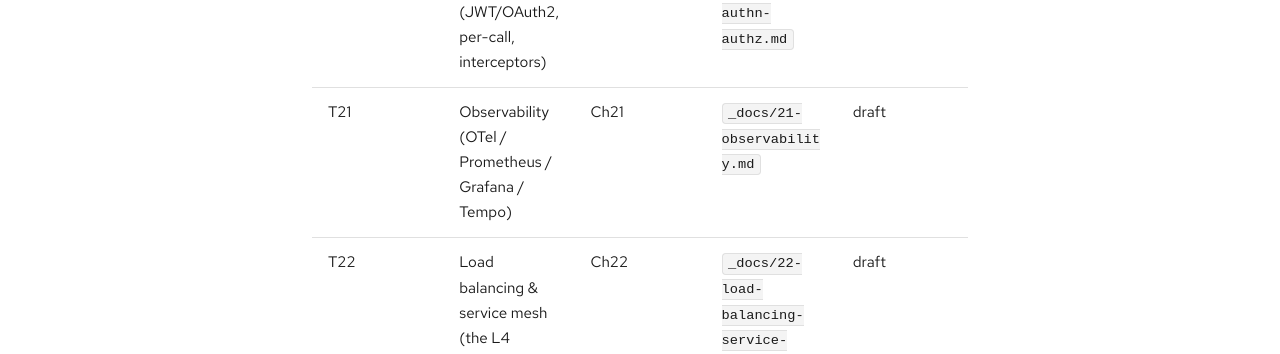
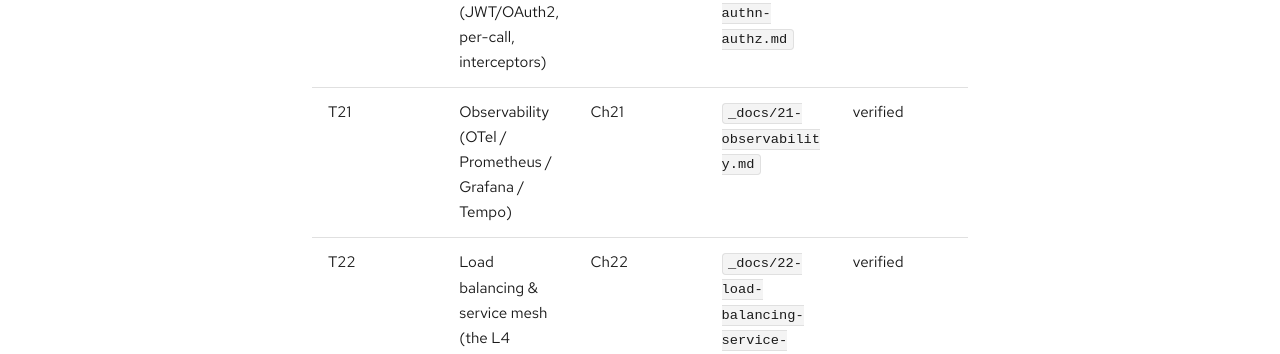
Before and after one commit to patterncatalyst/api-patterns-and-practices-grpc, a Jekyll site: the page built from _plans/coverage-matrix.md, in a window 1280 px wide and 1400 px high, scrolled down 2933 px. Shown: the part 158-512 px from the top of the window. Built offline with Jekyll 4.4.1, drawn with Linux system fonts in a browser that asks for light colours; some web fonts are replaced; some of the changed text lies outside the part shown.

Commit message:
docs(r09): validator nits + Ch21/Ch22 coverage -> verified
- compose.yaml: reword healthcheck comment (drop load-bearing/genuinely).
- teardown.sh: use the pinned istioctl (match bootstrap), PATH fallback.
- Coverage Ch21/Ch22 + R2 minikube tier draft -> verified (Ch21 CI-green;
  Ch22 minikube-run recorded, kustomize/validate CI-green; footer honest).

```diff
--- a/_plans/coverage-matrix.md
+++ b/_plans/coverage-matrix.md
@@ -38,8 +38,8 @@ while still guaranteeing no mapped-and-claimed chapter silently disappears.
 | T18 | Performance tuning + ghz | Ch18 | `_docs/18-performance-tuning.md` | verified |
 | T19 | TLS / mTLS | Ch19 | `_docs/19-tls-mtls.md` | verified |
 | T20 | AuthN / AuthZ (JWT/OAuth2, per-call, interceptors) | Ch20 | `_docs/20-authn-authz.md` | verified |
-| T21 | Observability (OTel / Prometheus / Grafana / Tempo) | Ch21 | `_docs/21-observability.md` | draft |
-| T22 | Load balancing & service mesh (the L4 problem) | Ch22 | `_docs/22-load-balancing-service-mesh.md` | draft |
+| T21 | Observability (OTel / Prometheus / Grafana / Tempo) | Ch21 | `_docs/21-observability.md` | verified |
+| T22 | Load balancing & service mesh (the L4 problem) | Ch22 | `_docs/22-load-balancing-service-mesh.md` | verified |
 | T23 | gRPC-Web & JSON/HTTP transcoding | Ch23 | `_docs/23-grpc-web-transcoding.md` | planned |
 | T24 | Cross-protocol choices + HTTP/3 | Ch24 | `_docs/24-cross-protocol-http3.md` | planned |
 | T25 | Testing & CLI (grpcurl/grpcui/QuarkusTest/pytest/ghz) | Ch25 | `_docs/25-testing-and-cli.md` | planned |
@@ -51,7 +51,7 @@ while still guaranteeing no mapped-and-claimed chapter silently disappears.
 | # | Topic | Chapter | File | Status |
 |---|---|---|---|---|
 | R1 | Docker/Podman Compose tier | Ch0 / Ch5 | `_docs/00-prerequisites-and-the-lab.md` | verified |
-| R2 | minikube tier (+ the LB problem) | Ch22 / Ch27 | `_docs/22-load-balancing-service-mesh.md` | draft |
+| R2 | minikube tier (+ the LB problem) | Ch22 / Ch27 | `_docs/22-load-balancing-service-mesh.md` | verified |
 | R3 | CRC / OpenShift Local tier | Appendix A | `_docs/99-appendix-a-openshift-crc.md` | planned |
 
 ## Full chapter inventory (28 + appendix)
@@ -79,8 +79,8 @@ while still guaranteeing no mapped-and-claimed chapter silently disappears.
 | 18 | `_docs/18-performance-tuning.md` | Part 7 | verified |
 | 19 | `_docs/19-tls-mtls.md` | Part 8 | verified |
 | 20 | `_docs/20-authn-authz.md` | Part 8 | verified |
-| 21 | `_docs/21-observability.md` | Part 9 | draft |
-| 22 | `_docs/22-load-balancing-service-mesh.md` | Part 9 | draft |
+| 21 | `_docs/21-observability.md` | Part 9 | verified |
+| 22 | `_docs/22-load-balancing-service-mesh.md` | Part 9 | verified |
 | 23 | `_docs/23-grpc-web-transcoding.md` | Part 10 | planned |
 | 24 | `_docs/24-cross-protocol-http3.md` | Part 10 | planned |
 | 25 | `_docs/25-testing-and-cli.md` | Part 11 | planned |
--- a/examples/21-observability/compose.yaml
+++ b/examples/21-observability/compose.yaml
@@ -73,9 +73,9 @@ services:
       # not `wget` (confirmed at authoring time: `docker exec ... which wget`
       # fails) — every prior chapter's identical `wget -qO-` healthcheck has
       # never actually been exercised, because `lgtm` has always been
-      # profile-gated opt-in there. This chapter makes `lgtm` load-bearing
-      # (`depends_on: condition: service_healthy`), so the healthcheck has to
-      # genuinely pass; `curl -fsS` is the fix.
+      # profile-gated opt-in there. This chapter makes `lgtm` a hard dependency
+      # (`depends_on: condition: service_healthy`), so the healthcheck must
+      # actually pass; `curl -fsS` is the fix.
       test: ["CMD", "curl", "-fsS", "http://localhost:3000/api/health"]
       interval: 5s
       timeout: 3s
```
Also changed, not shown: 1 other file.
